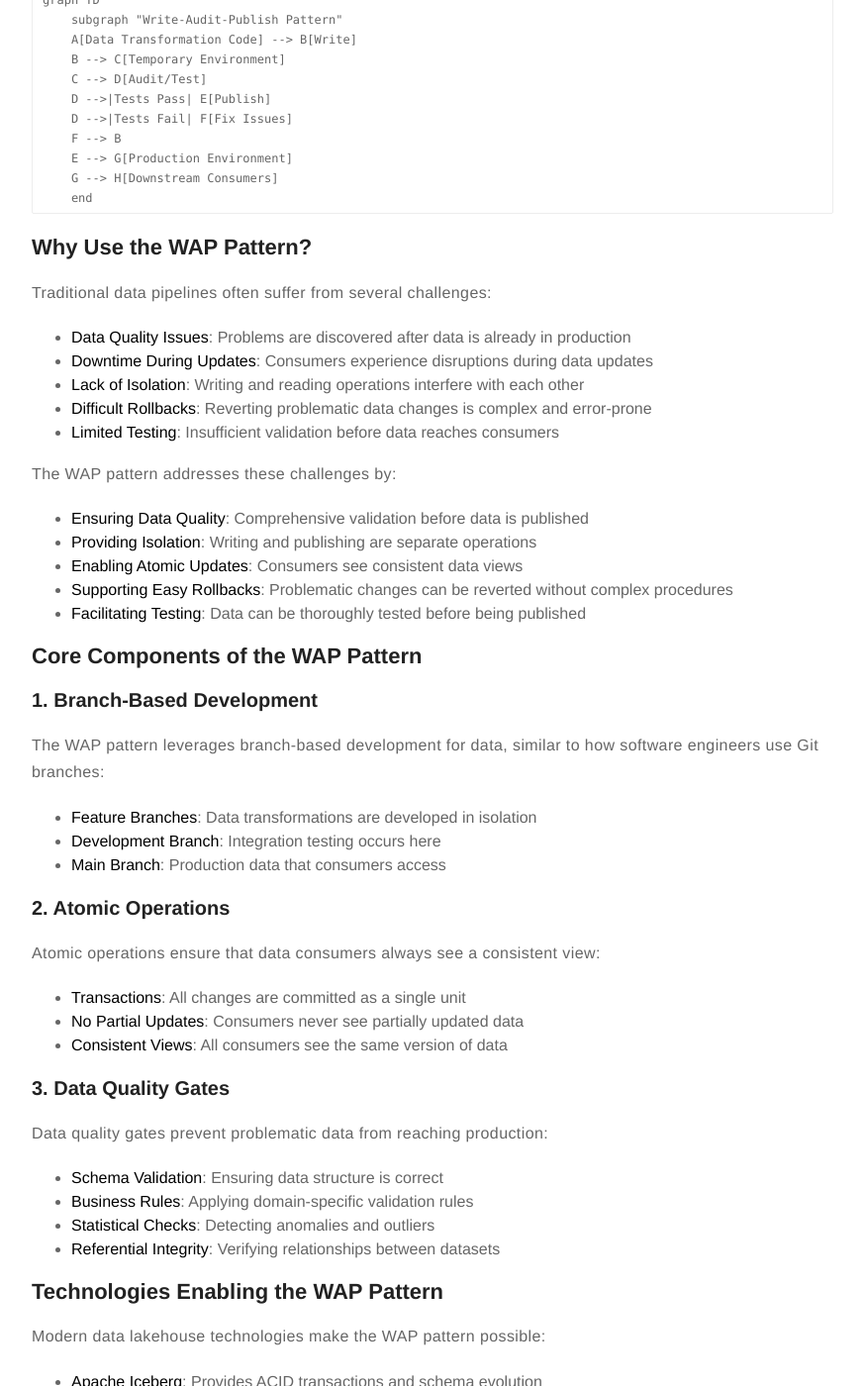
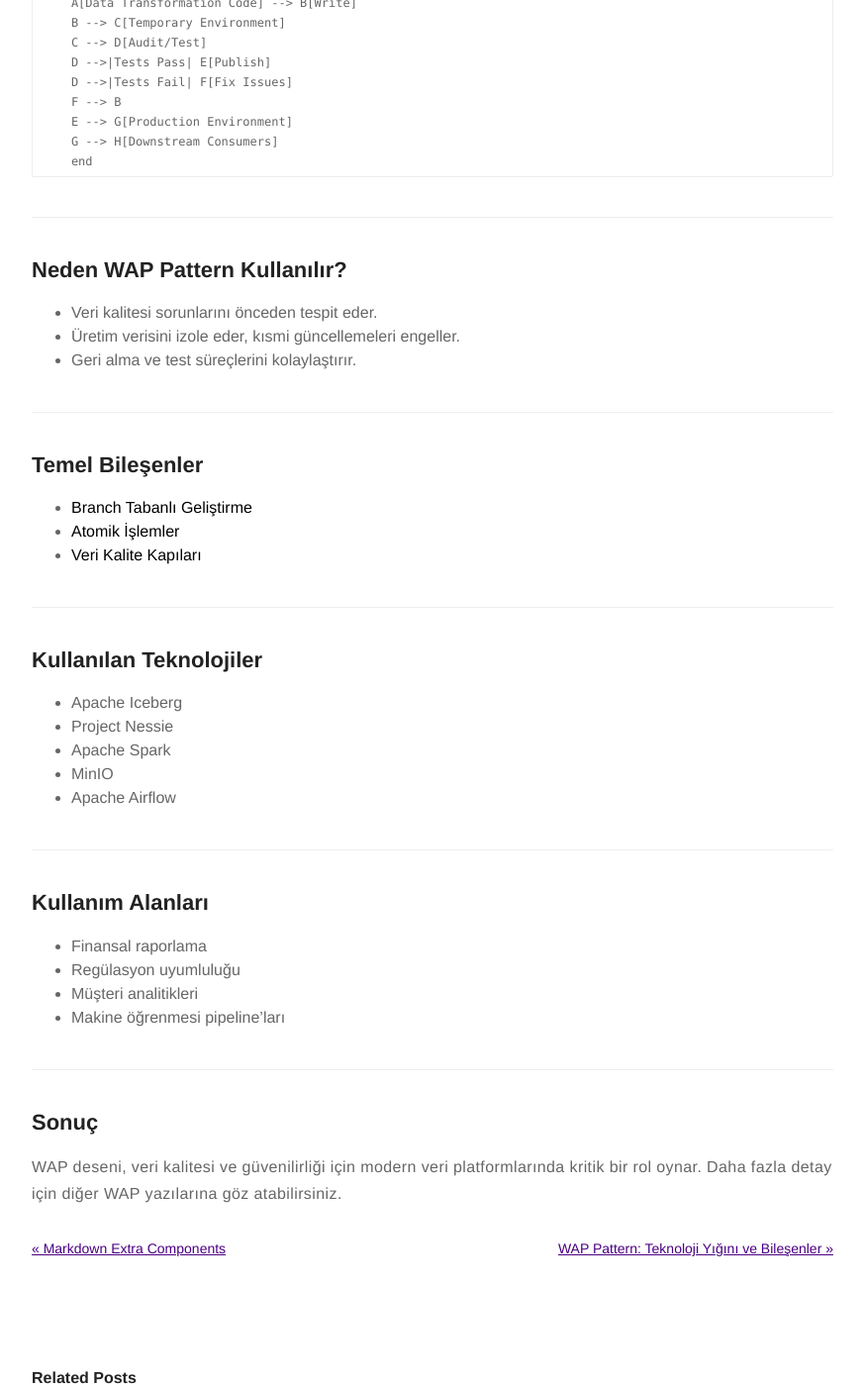
Before and after one commit to rcpbayindir/rcpbayindir.github.io, a Jekyll site: the page built from _posts/2024-07-09-wap-pattern-introduction.markdown, in a window 1280 px wide and 1400 px high, scrolled down 764 px. Shown: the whole window at 99% size, without its empty margins (203-1076 px from the left). Built offline with Jekyll 4.4.1, drawn with Linux system fonts in a browser that asks for light colours; our own code applies the rules of GitHub Pages for plain Markdown files; some of the changed text lies outside the part shown.

Commit message:
hala çalışmadı

````diff
--- a/_posts/2024-07-09-wap-pattern-introduction.markdown
+++ b/_posts/2024-07-09-wap-pattern-introduction.markdown
@@ -1,24 +1,37 @@
 ---
 title: "Write-Audit-Publish (WAP) Pattern Nedir?"
-date: 2024-07-09
-categories: [data, pipeline, pattern]
-tags: [WAP, data quality, lakehouse, iceberg, nessie, spark]
+layout: post
+date: 2024-07-09 09:00
+image: /assets/images/markdown.jpg
+headerImage: false
+tag:
+- WAP
+- data quality
+- lakehouse
+- iceberg
+- nessie
+- spark
+star: true
+category: blog
+author: recepbayindir
+description: WAP (Write-Audit-Publish) deseninin temel kavramları, avantajları ve kullanım alanları üzerine özet ve pratik bir giriş.
 projects: true
 ---
 
-# Introduction to the Write-Audit-Publish (WAP) Pattern
+## Summary
 
-## What is the WAP Pattern?
+Bu yazıda, modern veri platformlarında veri kalitesini ve güvenilirliğini artırmak için kullanılan Write-Audit-Publish (WAP) deseninin temel kavramlarını, avantajlarını ve kullanım alanlarını bulacaksınız.
 
-The Write-Audit-Publish (WAP) pattern is a robust approach to building reliable data pipelines that separates the process of writing data, validating its quality, and making it available for consumption. This pattern leverages modern data lakehouse technologies to provide isolation between these phases, ensuring that only high-quality, validated data is published for downstream consumers.
+---
 
-The WAP pattern consists of three distinct phases:
+## WAP Pattern Nedir?
 
-1. **Write Phase**: Data is written to a staging or temporary location, isolated from production data.
-2. **Audit Phase**: Data quality checks and validation rules are applied to ensure the data meets required standards.
-3. **Publish Phase**: Once validated, data is made available to consumers through an atomic operation.
+WAP deseni, veri yazma, kalite kontrolü ve yayına alma süreçlerini birbirinden ayırarak güvenilir veri pipeline'ları oluşturmayı sağlar.
 
-### WAP Pattern Diagram
+---
+
+## WAP Pattern Diyagramı
+
 ```mermaid
 graph TD
     subgraph "Write-Audit-Publish Pattern"
@@ -33,112 +46,43 @@ graph TD
     end
 ```
 
-## Why Use the WAP Pattern?
+---
 
-Traditional data pipelines often suffer from several challenges:
+## Neden WAP Pattern Kullanılır?
 
-- **Data Quality Issues**: Problems are discovered after data is already in production
-- **Downtime During Updates**: Consumers experience disruptions during data updates
-- **Lack of Isolation**: Writing and reading operations interfere with each other
-- **Difficult Rollbacks**: Reverting problematic data changes is complex and error-prone
-- **Limited Testing**: Insufficient validation before data reaches consumers
+- Veri kalitesi sorunlarını önceden tespit eder.
+- Üretim verisini izole eder, kısmi güncellemeleri engeller.
+- Geri alma ve test süreçlerini kolaylaştırır.
 
-The WAP pattern addresses these challenges by:
+---
 
-- **Ensuring Data Quality**: Comprehensive validation before data is published
-- **Providing Isolation**: Writing and publishing are separate operations
-- **Enabling Atomic Updates**: Consumers see consistent data views
-- **Supporting Easy Rollbacks**: Problematic changes can be reverted without complex procedures
-- **Facilitating Testing**: Data can be thoroughly tested before being published
+## Temel Bileşenler
 
-## Core Components of the WAP Pattern
+- **Branch Tabanlı Geliştirme**
+- **Atomik İşlemler**
+- **Veri Kalite Kapıları**
 
-### 1. Branch-Based Development
+---
 
-The WAP pattern leverages branch-based development for data, similar to how software engineers use Git branches:
+## Kullanılan Teknolojiler
 
-- **Feature Branches**: Data transformations are developed in isolation
-- **Development Branch**: Integration testing occurs here
-- **Main Branch**: Production data that consumers access
+- Apache Iceberg
+- Project Nessie
+- Apache Spark
+- MinIO
+- Apache Airflow
 
-### 2. Atomic Operations
+---
 
-Atomic operations ensure that data consumers always see a consistent view:
+## Kullanım Alanları
 
-- **Transactions**: All changes are committed as a single unit
-- **No Partial Updates**: Consumers never see partially updated data
-- **Consistent Views**: All consumers see the same version of data
+- Finansal raporlama
+- Regülasyon uyumluluğu
+- Müşteri analitikleri
+- Makine öğrenmesi pipeline'ları
 
-### 3. Data Quality Gates
+---
 
-Data quality gates prevent problematic data from reaching production:
+## Sonuç
 
-- **Schema Validation**: Ensuring data structure is correct
-- **Business Rules**: Applying domain-specific validation rules
-- **Statistical Checks**: Detecting anomalies and outliers
-- **Referential Integrity**: Verifying relationships between datasets
-
-## Technologies Enabling the WAP Pattern
-
-Modern data lakehouse technologies make the WAP pattern possible:
-
-- **Apache Iceberg**: Provides ACID transactions and schema evolution
-- **Project Nessie**: Enables Git-like versioning and branching for data
-- **Apache Spark**: Powers distributed data processing
-- **MinIO**: Offers S3-compatible object storage
-- **Apache Airflow**: Orchestrates the entire pipeline
-
-## Real-World Use Cases
-
-The WAP pattern is particularly valuable in scenarios such as:
-
-1. **Financial Reporting**: Ensuring accuracy and consistency in financial data
-2. **Regulatory Compliance**: Meeting strict data quality requirements
-3. **Customer-Facing Analytics**: Providing reliable data for customer dashboards
-4. **Machine Learning Pipelines**: Ensuring high-quality training data
-5. **Multi-Tenant Data Platforms**: Isolating tenant data processing
-
-## Benefits of the WAP Pattern
-
-### For Data Engineers
-
-- **Improved Development Workflow**: Isolated development and testing
-- **Reduced Production Issues**: Problems caught before reaching production
-- **Better Collaboration**: Multiple engineers can work on different branches
-- **Enhanced Debugging**: Clear separation of pipeline stages
-
-### For Data Consumers
-
-- **Higher Data Quality**: Only validated data is published
-- **Consistent Views**: No partial or inconsistent updates
-- **Improved Reliability**: Fewer disruptions and data quality issues
-- **Better Documentation**: Clear lineage and quality metrics
-
-### For Organizations
-
-- **Reduced Risk**: Lower chance of data-related incidents
-- **Increased Trust**: Higher confidence in data quality
-- **Improved Compliance**: Better controls for regulatory requirements
-- **Enhanced Agility**: Faster, safer data pipeline development
-
-## When to Use the WAP Pattern
-
-The WAP pattern is most beneficial when:
-
-- Data quality is critical to business operations
-- Multiple teams consume the same datasets
-- Regulatory compliance requires strict data controls
-- Data pipelines are complex and involve multiple stages
-- Rollback capabilities are essential
-
-However, the pattern may introduce additional complexity for very simple use cases or when immediate data availability is more important than quality validation.
-
-## Next Steps
-
-In the following sections, we'll explore how to implement the WAP pattern using a modern data stack:
-
-1. First, we'll review the technology stack in detail
-2. Then, we'll set up our local environment with Docker Compose
-3. Finally, we'll implement each phase of the pattern with practical examples
-
-Let's begin by diving into the technology stack that powers our implementation.
+WAP deseni, veri kalitesi ve güvenilirliği için modern veri platformlarında kritik bir rol oynar. Daha fazla detay için diğer WAP yazılarına göz atabilirsiniz.
````
Also changed, not shown: _posts/2024-07-09-wap-pattern-best-practices.markdown (+45 -14 lines), _posts/2024-07-09-wap-pattern-implementation.markdown (+51 -43 lines), _posts/2024-07-09-wap-pattern-technology-stack.markdown (+37 -20 lines).
